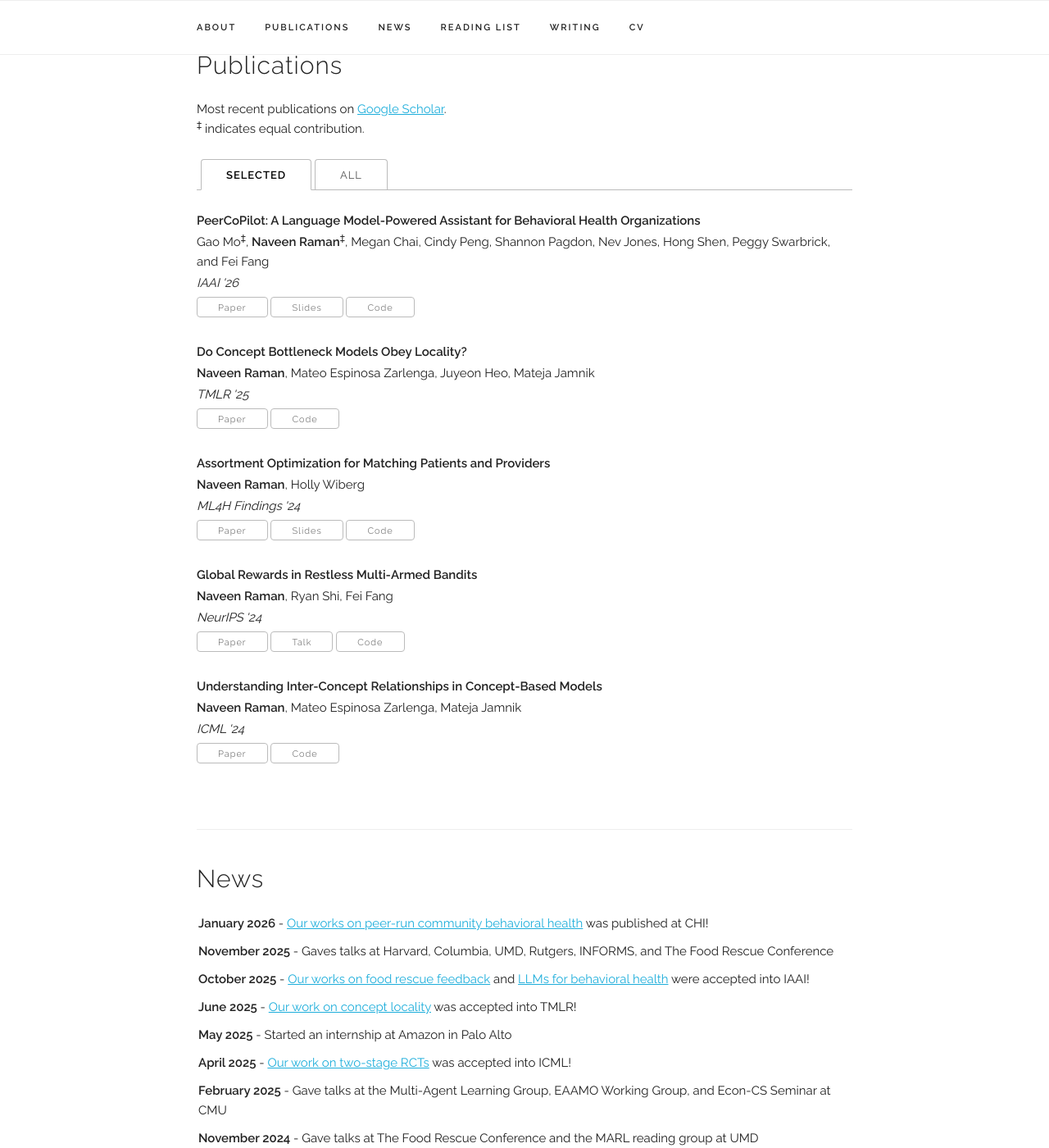
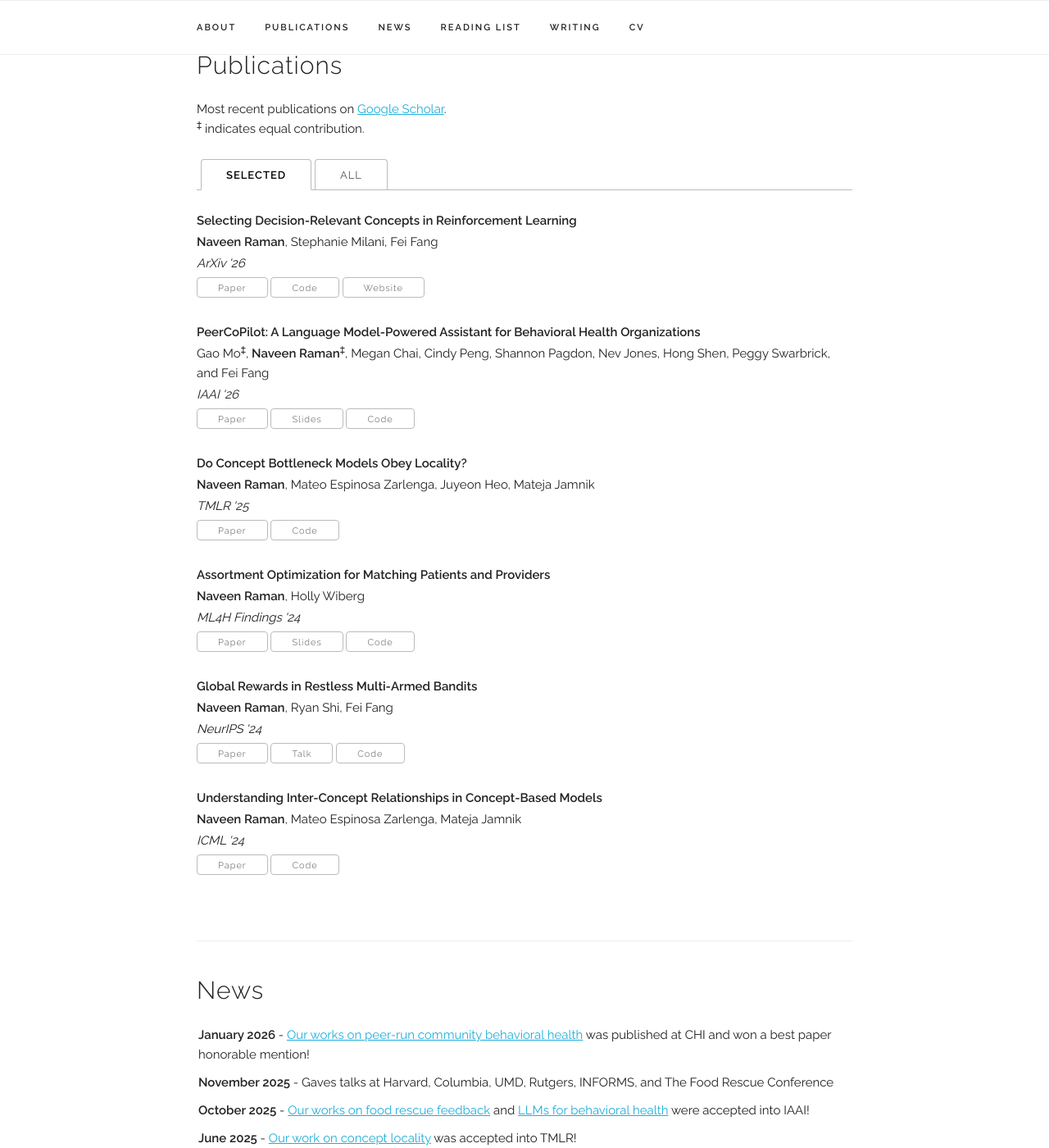
Before and after one commit to naveenr414/naveenr414.github.io, a Jekyll site: the page built from index.html, in a window 1280 px wide and 1400 px high, scrolled down 974 px. Shown: the whole window at 82% size. Built offline with Jekyll 4.4.1, drawn with Linux system fonts in a browser that asks for light colours; some web fonts are replaced; some of the changed text lies outside the part shown.

Commit message:
Updated CV, and new paper on decision-relevant concepts

```diff
--- a/_data/news.yaml
+++ b/_data/news.yaml
@@ -1,6 +1,6 @@
 news:
   - date: "January 2026"
-    info: "<a href='https://arxiv.org/abs/2602.08187'>Our works on peer-run community behavioral health</a> was published at CHI!"
+    info: "<a href='https://arxiv.org/abs/2602.08187'>Our works on peer-run community behavioral health</a> was published at CHI and won a best paper honorable mention!"
   - date: "November 2025"
     info: "Gaves talks at Harvard, Columbia, UMD, Rutgers, INFORMS, and The Food Rescue Conference"
   - date: "October 2025"
--- a/_data/publications.yaml
+++ b/_data/publications.yaml
@@ -1,4 +1,12 @@
 papers:
+  - title: "Selecting Decision-Relevant Concepts in Reinforcement Learning"
+    authors: "<b>Naveen Raman</b>, Stephanie Milani, Fei Fang"
+    venue: "ArXiv '26"
+    paper_pdf: "https://arxiv.org/abs/2604.04808"
+    code: "https://github.com/naveenr414/concept_decisions"
+    website: "https://naveenraman.com/projects/concept-rl/"
+    selected: y
+
   - title: "Large Language Models in Peer-Run Community Behavioral Health Services: Understanding Peer Specialists and Service Users’ Perspectives on Opportunities, Risks, and Mitigation Strategies"
     authors: "Cindy Peng, Megan Chai, Gao Mo, <b>Naveen Raman</b>, Shannon Pagdon, Fei Fang, Nev Jones, Peggy Swarbrick, Hong Shen"
     venue: "CHI '26"
--- a/_data/reading.yaml
+++ b/_data/reading.yaml
@@ -15,6 +15,9 @@
     - title: "Revenge of the Tipping Point"
       author: Malcolm Gladwell
       url: https://www.goodreads.com/book/show/216857785-revenge-of-the-tipping-point
+    - title: "Neve Let Me Go"
+      author: Kazuo Ishiguro
+      url: https://www.goodreads.com/book/show/6334.Never_Let_Me_Go
 
 - year: '2025'
   books:
--- a/index.html
+++ b/index.html
@@ -64,6 +64,10 @@ title: Home
 
             {% if paper.code %}
               <a class="button" href="{{ paper.code }}" target="_blank">Code</a>
+            {% endif %}
+
+            {% if paper.website %}
+              <a class="button" href="{{ paper.website }}" target="_blank">Website</a>
             {% endif %}
 
             {% if paper.data %}
```
Also changed, not shown: projects/concept-rl/index.html (+16 -20 lines), 2 other files.
